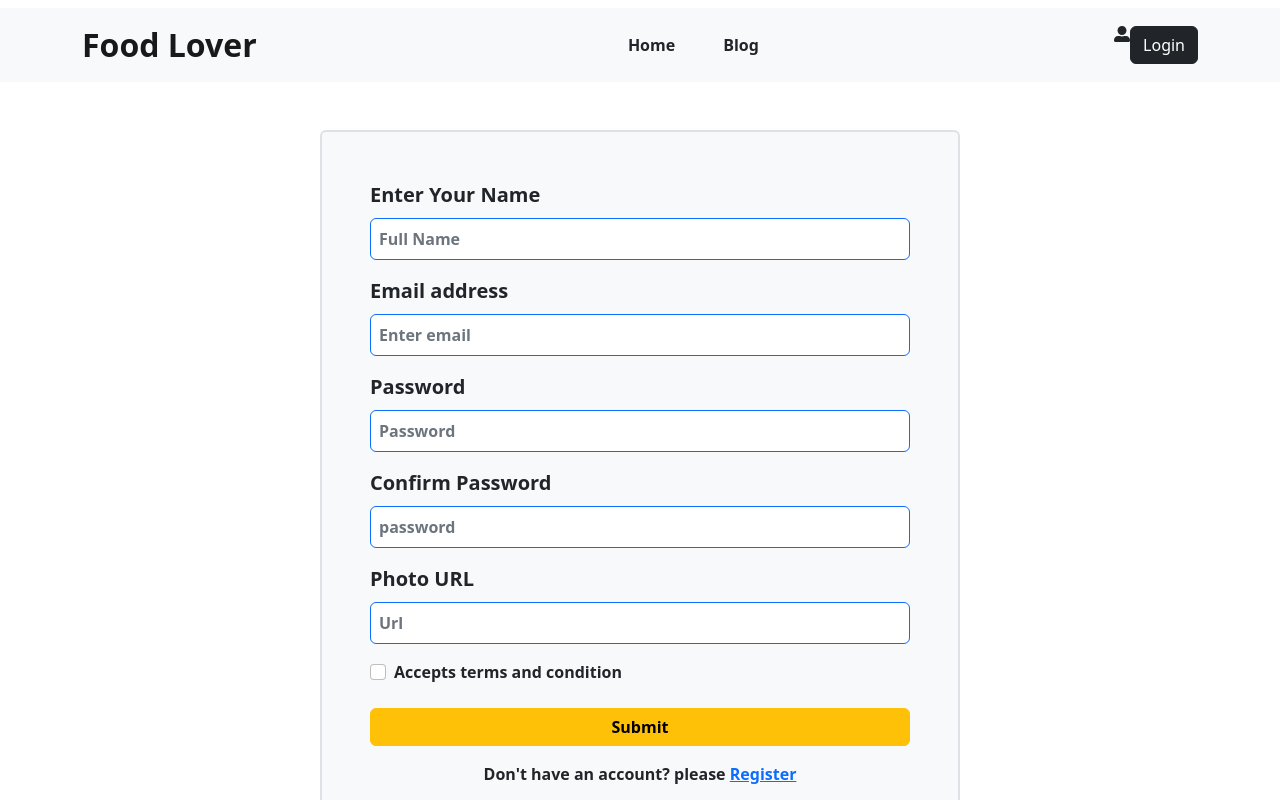
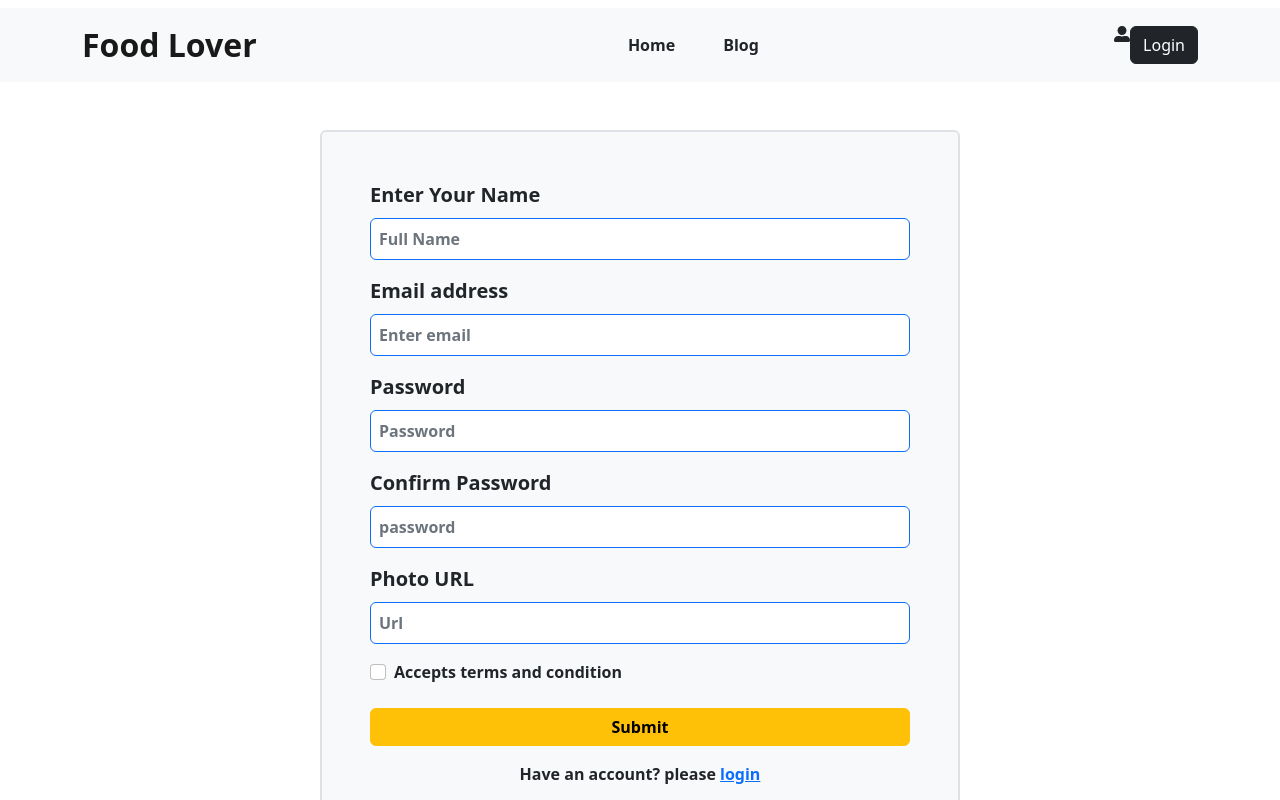
Before and after one commit to masumcit44/FOOD-LOVER-CLIENT, a React (Vite) app: page /register in a window 1280 px wide. Shown: the top 800 px of the page. Built offline with nearby package versions, Linux system fonts and the light colour scheme.

Commit message:
Login with github and google feature added

```diff
--- a/src/components/layout/Login/Login.jsx
+++ b/src/components/layout/Login/Login.jsx
@@ -5,7 +5,7 @@ import { Link } from "react-router-dom";
 import { FaGoogle, FaGithubAlt } from "react-icons/fa";
 import { AuthContext } from "../../provider/AuthProvider";
 const Login = () => {
-  const { logIn, githubLogin } = useContext(AuthContext);
+  const { logIn, githubSignUp  , googleSignUp} = useContext(AuthContext);
   const [error, setError] = useState("");
   const handleLogin = (event) => {
     event.preventDefault();
@@ -23,13 +23,22 @@ const Login = () => {
   };
 
   const handleGithubLogin = () => {
-    githubLogin()
+    githubSignUp()
       .then((result) => console.log(result.user))
       .catch((error) => {
         setError(error);
         console.log(error);
       });
   };
+  const handleGoogleLogin = () => {
+    googleSignUp()
+      .then((result) => console.log(result.user))
+      .catch((error) => {
+        setError(error);
+        console.log(error);
+      });
+  };
+
   return (
     <div className="w-50 mx-auto  ">
       <Form
@@ -72,7 +81,7 @@ const Login = () => {
         <div className=" border-2  border-bottom  border-danger col-5"></div>
       </div>
       <div className="row mt-2 mb-4 ">
-        <Button
+        <Button onClick={handleGoogleLogin}
           variant="outline-warning"
           className=" col-5  bg-danger  text-dark fw-bold mt-2  "
         >
--- a/src/components/layout/Login/Register.jsx
+++ b/src/components/layout/Login/Register.jsx
@@ -121,9 +121,9 @@ const Register = () => {
           Submit
         </Button>
         <p className="text-center  fw-bold mt-3 ">
-          Don't have an account? please{" "}
-          <Link className="" to="/register">
-            Register
+           Have an account? please{" "}
+          <Link className="" to="/login">
+            login
           </Link>{" "}
         </p>
       </Form>
--- a/src/components/provider/AuthProvider.jsx
+++ b/src/components/provider/AuthProvider.jsx
@@ -30,16 +30,14 @@ const AuthProvider = ({ children }) => {
   const githubSignUp = () => {
     return signInWithPopup(auth, githubProvider);
   };
-  const githubLogin = () => {
-    return signInWithRedirect(auth, githubProvider);
-  };
+
   const AuthInfo = {
     user,
     logIn,
     signUp,
     googleSignUp,
     githubSignUp,
-    githubLogin
+
   };
   return (
     <AuthContext.Provider value={AuthInfo}>{children}</AuthContext.Provider>
```
